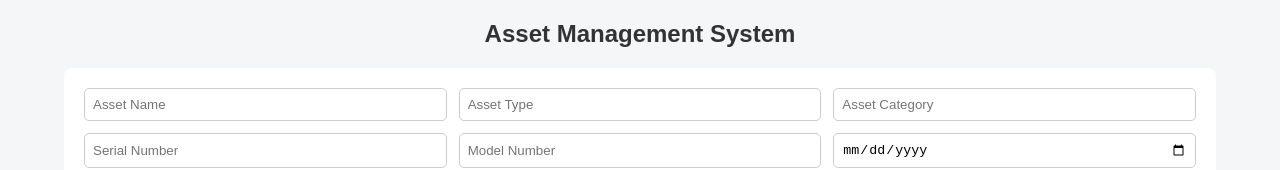
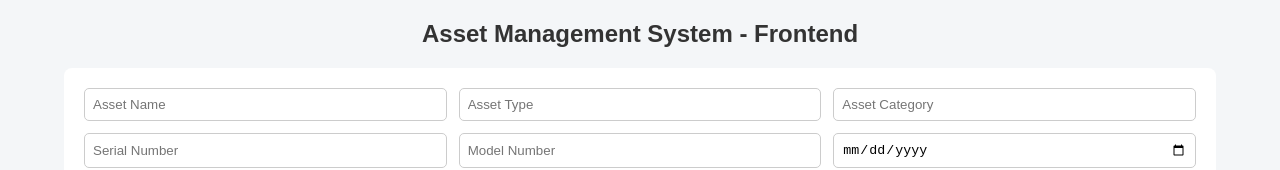
Before and after one commit to Dvopsbca/Assetmanagementfrontend, a React (Create React App) app: page / in a window 1280 px wide. Shown: the top 170 px of the page. Built offline with nearby package versions, Linux system fonts and the light colour scheme; no server answers.

Commit message:
updated title

```diff
--- a/src/App.js
+++ b/src/App.js
@@ -29,9 +29,13 @@ function App() {
   }, []);
 
   const fetchAssets = async () => {
+  try {
     const res = await axios.get(API_URL);
     setAssets(res.data);
-  };
+  } catch (error) {
+    console.error("API Error:", error);
+  }
+};
 
   // Handle input change
   const handleChange = (e) => {
@@ -84,7 +88,7 @@ function App() {
 
   return (
     <div className="container">
-      <h2>Asset Management System</h2>
+      <h2>Asset Management System - Frontend</h2>
 
       <form onSubmit={handleSubmit}>
         <input name="assetName" placeholder="Asset Name" value={asset.assetName} onChange={handleChange} required />
```
